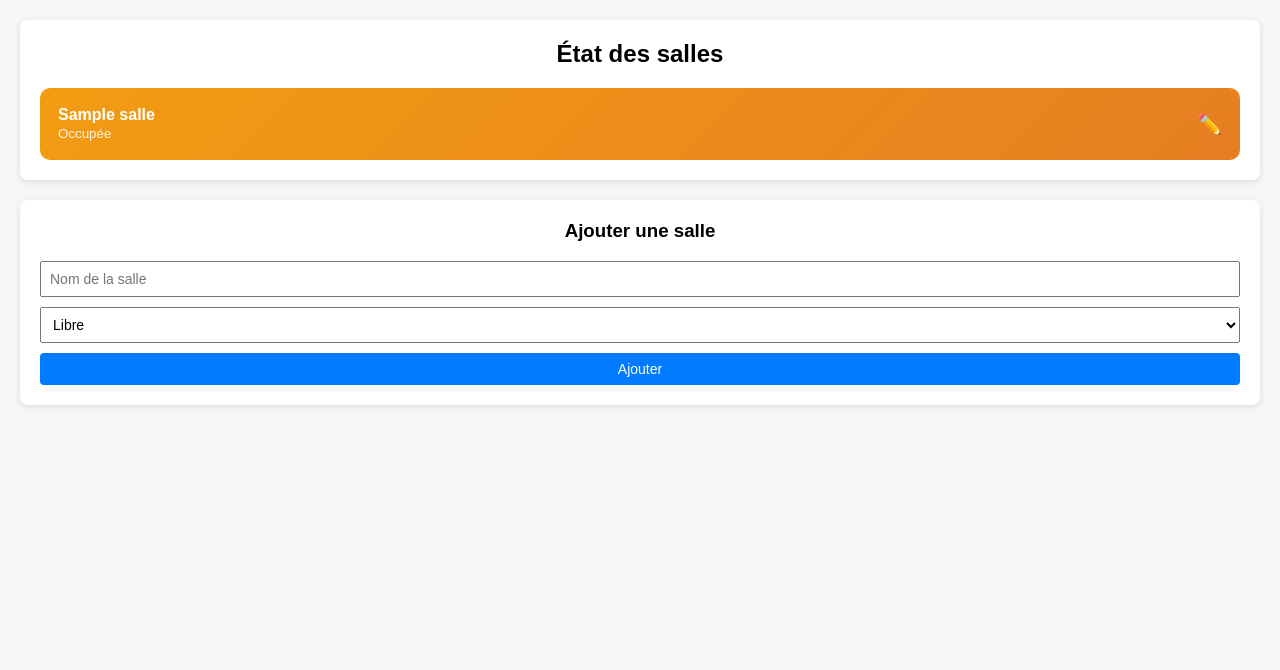
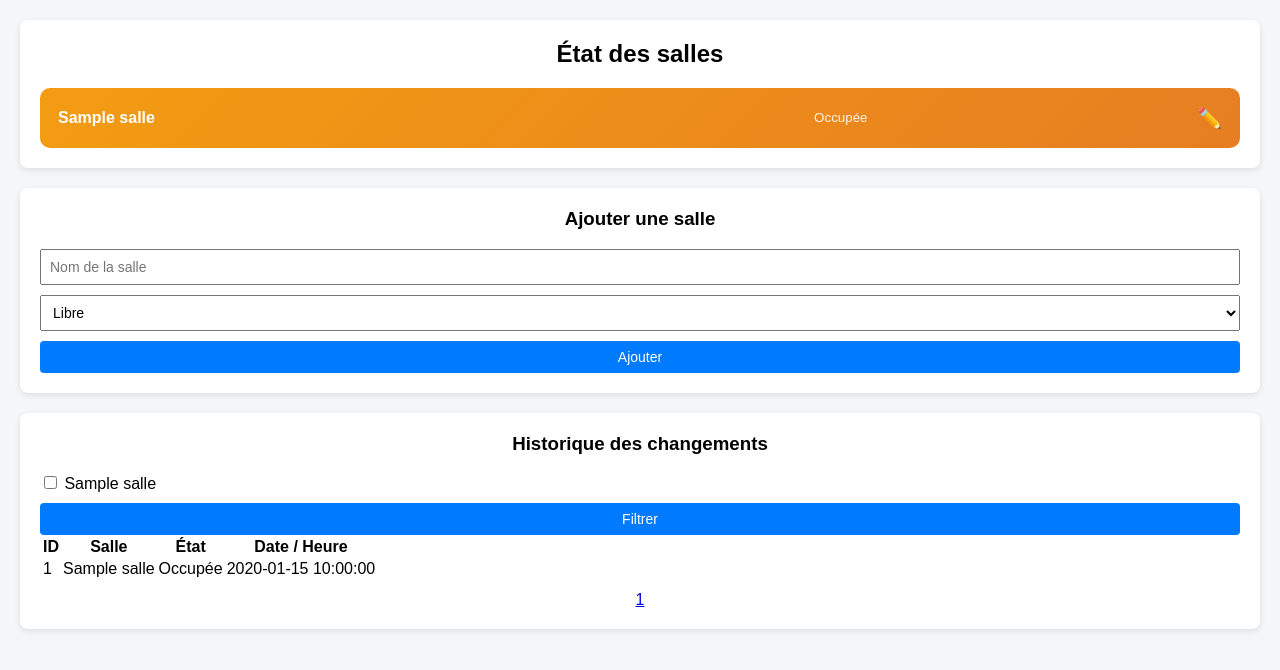
Before and after one commit to tralalerotralalaciel/Projet-CCF, a PHP site: page /index.php in a window 1280 px wide. Shown: the part 49-719 px from the top of the page. Run offline with PHP 8.4, Linux system fonts and the light colour scheme; the visitor is signed in with stand-in values (Sample User, id 1); tables that the repository leaves empty or names only in its code hold one stand-in row (values such as "Sample post").

Commit message:
final commit

```diff
--- a/index.php
+++ b/index.php
@@ -11,20 +11,11 @@ if ($isAdmin && $_SERVER['REQUEST_METHOD'] === 'POST') {
 
     // UPDATE
     if (isset($_POST['update'])) {
-        $stmt = $pdo->prepare(
-            "UPDATE salle SET nom = ?, etat = ? WHERE id_salle = ?"
-        );
-        $stmt->execute([
-            trim($_POST['nom']),
-            (int)$_POST['etat'],
-            (int)$_POST['id_salle']
-        ]);
+        $stmt = $pdo->prepare("UPDATE salle SET nom = ?, etat = ? WHERE id_salle = ?");
+        $stmt->execute([trim($_POST['nom']), (int)$_POST['etat'], (int)$_POST['id_salle']]);
 
-        $stmt = $pdo->prepare(
-            "INSERT INTO historique (id_salle, date_heure)
-             VALUES (?, NOW())"
-        );
-        $stmt->execute([(int)$_POST['id_salle']]);
+        $stmt = $pdo->prepare("INSERT INTO historique (id_salle, date_heure, etat) VALUES (?, NOW(), ?)");
+        $stmt->execute([(int)$_POST['id_salle'], (int)$_POST['etat']]);
 
         header('Location: index.php');
         exit;
@@ -38,7 +29,7 @@ if ($isAdmin && $_SERVER['REQUEST_METHOD'] === 'POST') {
         exit;
     }
 
-    // CREATE ou UPDATE par nom
+    // CREATE
     if (isset($_POST['create'])) {
         $nom  = trim($_POST['nom']);
         $etat = (int)$_POST['etat'];
@@ -48,24 +39,17 @@ if ($isAdmin && $_SERVER['REQUEST_METHOD'] === 'POST') {
         $exist = $stmt->fetch();
 
         if ($exist) {
-            $stmt = $pdo->prepare(
-                "UPDATE salle SET etat = ? WHERE id_salle = ?"
-            );
+            $stmt = $pdo->prepare("UPDATE salle SET etat = ? WHERE id_salle = ?");
             $stmt->execute([$etat, $exist['id_salle']]);
             $idSalle = $exist['id_salle'];
         } else {
-            $stmt = $pdo->prepare(
-                "INSERT INTO salle (nom, etat) VALUES (?, ?)"
-            );
+            $stmt = $pdo->prepare("INSERT INTO salle (nom, etat) VALUES (?, ?)");
             $stmt->execute([$nom, $etat]);
             $idSalle = $pdo->lastInsertId();
         }
 
-        $stmt = $pdo->prepare(
-            "INSERT INTO historique (id_salle, date_heure)
-             VALUES (?, NOW())"
-        );
-        $stmt->execute([$idSalle]);
+        $stmt = $pdo->prepare("INSERT INTO historique (id_salle, date_heure, etat) VALUES (?, NOW(), ?)");
+        $stmt->execute([$idSalle, $etat]);
 
         header('Location: index.php');
         exit;
@@ -87,36 +71,83 @@ if ($isAdmin && isset($_GET['edit'])) {
 ===================== */
 $stmt = $pdo->query("SELECT * FROM salle ORDER BY nom");
 $salles = $stmt->fetchAll();
+
+/* =====================
+   FILTRE HISTORIQUE
+===================== */
+$selectedSalles = [];
+if ($isAdmin && isset($_GET['filter'])) {
+    $selectedSalles = $_GET['filter']; // tableau des noms de salles cochées
+}
+
+/* =====================
+   PAGINATION HISTORIQUE
+===================== */
+$perPage = 25;
+$page = isset($_GET['page']) ? max(1, (int)$_GET['page']) : 1;
+$start = ($page - 1) * $perPage;
+
+$whereClause = '';
+$params = [];
+if ($selectedSalles) {
+    $in  = str_repeat('?,', count($selectedSalles) - 1) . '?';
+    $whereClause = "WHERE s.nom IN ($in)";
+    $params = $selectedSalles;
+}
+
+// Total rows
+$totalStmt = $pdo->prepare("SELECT COUNT(*) FROM historique h JOIN salle s ON h.id_salle = s.id_salle $whereClause");
+$totalStmt->execute($params);
+$totalRows = $totalStmt->fetchColumn();
+$totalPages = ceil($totalRows / $perPage);
+
+// Historique avec ID
+$stmt = $pdo->prepare("
+    SELECT h.id_historique, s.nom AS salle_nom, h.etat, h.date_heure
+    FROM historique h
+    JOIN salle s ON h.id_salle = s.id_salle
+    $whereClause
+    ORDER BY h.date_heure DESC
+    LIMIT ?, ?
+");
+
+// lier les valeurs
+$i = 1;
+foreach ($params as $p) {
+    $stmt->bindValue($i++, $p, PDO::PARAM_STR);
+}
+$stmt->bindValue($i++, $start, PDO::PARAM_INT);
+$stmt->bindValue($i++, $perPage, PDO::PARAM_INT);
+
+$stmt->execute();
+$historique = $stmt->fetchAll();
 ?>
+
 <!DOCTYPE html>
 <html lang="fr">
 <head>
 <meta charset="UTF-8">
-<title>Occupation des salles</title>
+<title>Gestion des salles</title>
 <link rel="stylesheet" href="style.css">
+
 </head>
 <body>
 
 <div class="top-bar">
     <?php if ($isAdmin): ?>
-        Administrateur |
-        <a href="logout.php">Déconnexion</a>
+        Administrateur | <a href="logout.php">Déconnexion</a>
     <?php else: ?>
-        Visiteur |
-        <a href="connexion.php">Connexion admin</a>
+        Visiteur | <a href="connexion.php">Connexion admin</a>
     <?php endif; ?>
 </div>
 
 <div class="container">
     <h2>État des salles</h2>
-
     <div class="rooms-grid">
         <?php foreach ($salles as $s): ?>
             <div class="room <?= $s['etat'] ? 'occupied' : 'available' ?>">
-                <div>
-                    <strong><?= htmlspecialchars($s['nom']) ?></strong><br>
-                    <small><?= $s['etat'] ? 'Occupée' : 'Libre' ?></small>
-                </div>
+                <strong><?= htmlspecialchars($s['nom']) ?></strong><br>
+                <small><?= $s['etat'] ? 'Occupée' : 'Libre' ?></small>
                 <?php if ($isAdmin): ?>
                     <a href="?edit=<?= $s['id_salle'] ?>" class="edit">✏️</a>
                 <?php endif; ?>
@@ -130,20 +161,13 @@ $salles = $stmt->fetchAll();
     <h3>Modifier la salle</h3>
     <form method="post">
         <input type="hidden" name="id_salle" value="<?= $editSalle['id_salle'] ?>">
-
-        <input type="text" name="nom"
-               value="<?= htmlspecialchars($editSalle['nom']) ?>" required>
-
+        <input type="text" name="nom" value="<?= htmlspecialchars($editSalle['nom']) ?>" required>
         <select name="etat">
             <option value="0" <?= $editSalle['etat']==0?'selected':'' ?>>Libre</option>
             <option value="1" <?= $editSalle['etat']==1?'selected':'' ?>>Occupée</option>
         </select>
-
         <button name="update">Mettre à jour</button>
-        <button name="delete"
-            onclick="return confirm('Supprimer cette salle ?')">
-            Supprimer
-        </button>
+        <button name="delete" onclick="return confirm('Supprimer cette salle ?')">Supprimer</button>
     </form>
 </div>
 <?php endif; ?>
@@ -162,5 +186,54 @@ $salles = $stmt->fetchAll();
 </div>
 <?php endif; ?>
 
+<?php if ($isAdmin && !empty($historique)): ?>
+<div class="container">
+    <h3>Historique des changements</h3>
+
+    <!-- Filtre -->
+    <form method="get">
+        <?php foreach ($salles as $s): ?>
+            <label>
+                <input type="checkbox" name="filter[]" value="<?= htmlspecialchars($s['nom']) ?>"
+                    <?= in_array($s['nom'],$selectedSalles)?'checked':'' ?>>
+                <?= htmlspecialchars($s['nom']) ?>
+            </label>
+        <?php endforeach; ?>
+        <button type="submit">Filtrer</button>
+    </form>
+
+    <table class="history-table">
+        <thead>
+            <tr>
+                <th>ID</th>
+                <th>Salle</th>
+                <th>État</th>
+                <th>Date / Heure</th>
+            </tr>
+        </thead>
+        <tbody>
+            <?php foreach ($historique as $h): ?>
+            <tr>
+                <td><?= $h['id_historique'] ?></td>
+                <td><?= htmlspecialchars($h['salle_nom']) ?></td>
+                <td><?= $h['etat'] ? 'Occupée' : 'Libre' ?></td>
+                <td><?= $h['date_heure'] ?></td>
+            </tr>
+            <?php endforeach; ?>
+        </tbody>
+    </table>
+
+    <!-- Pagination -->
+    <div style="text-align:center; margin-top:10px;">
+        <?php for ($i=1; $i<=$totalPages; $i++): ?>
+            <a href="?page=<?= $i ?><?= $selectedSalles? '&' . http_build_query(['filter'=>$selectedSalles]):'' ?>"
+               style="margin:0 5px; text-decoration:<?= $i==$page?'underline':'none' ?>;">
+                <?= $i ?>
+            </a>
+        <?php endfor; ?>
+    </div>
+</div>
+<?php endif; ?>
+
 </body>
 </html>
```
